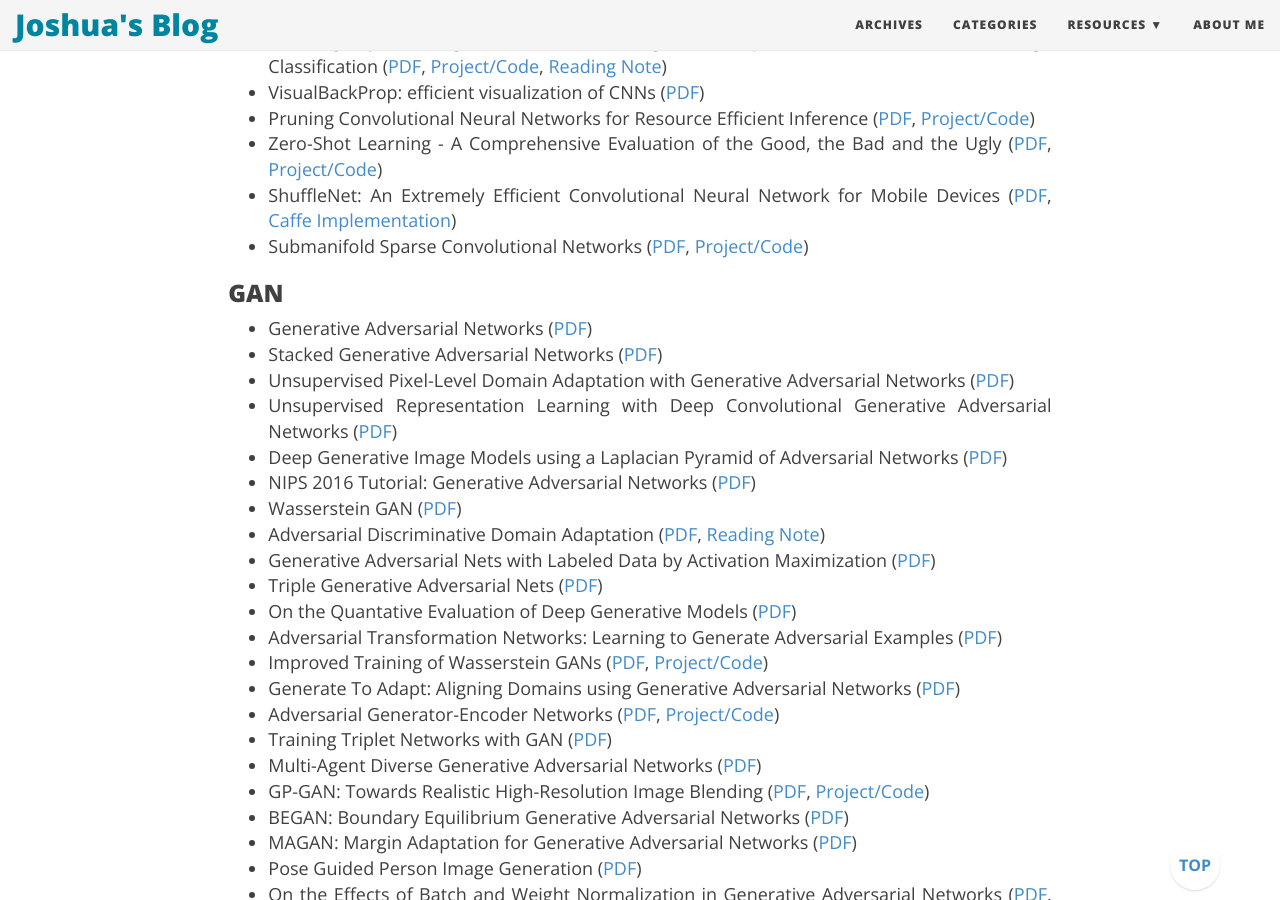
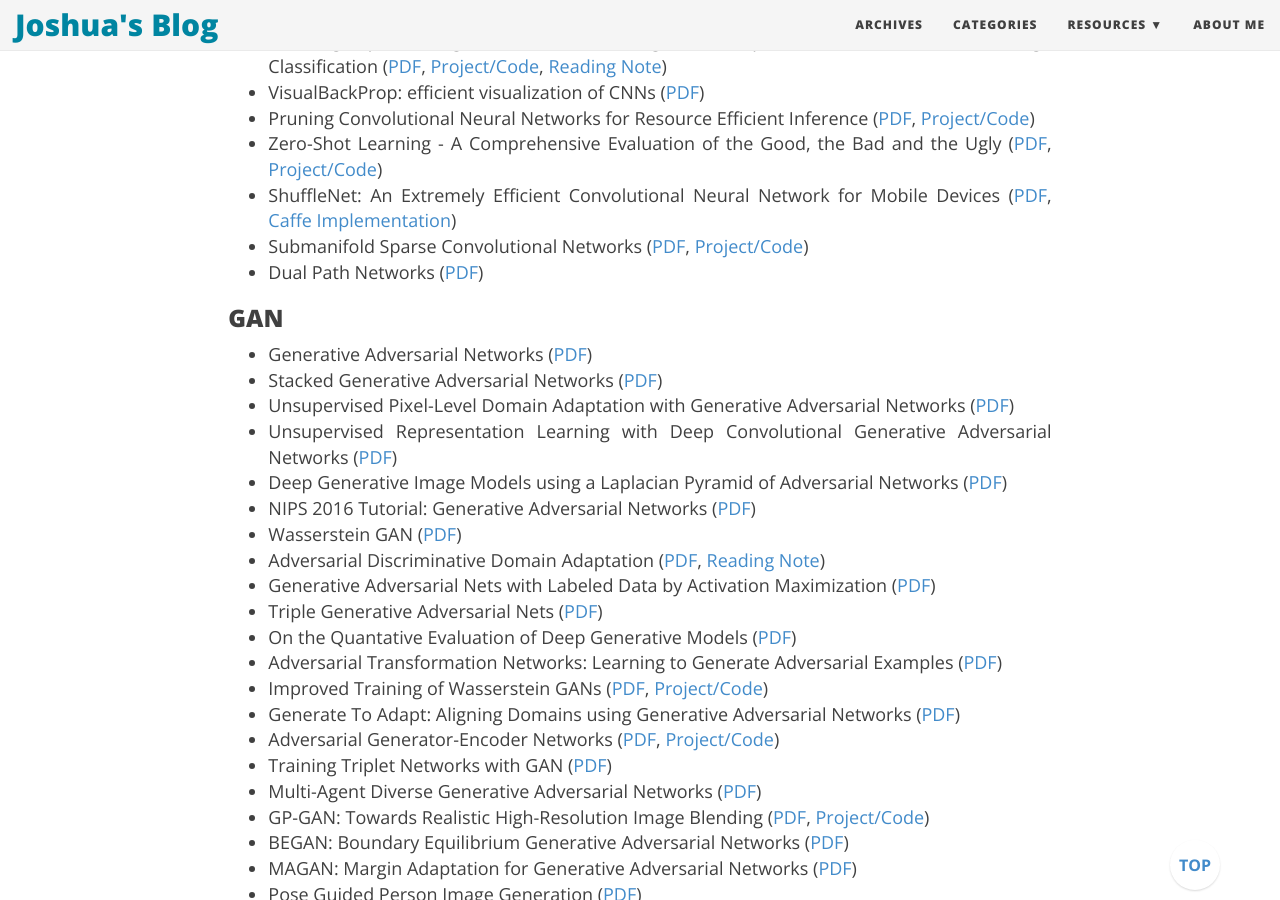
Before and after one commit to joshua19881228/joshua19881228.github.io, a Jekyll site: the page built from _posts/Computer_Vision/2016-08-25-my-jumble-of-computer-vision.md, in a window 1280 px wide and 900 px high, scrolled down 11293 px. Built offline with Jekyll 4.4.1, drawn with Linux system fonts in a browser that asks for light colours; nearby versions of some CDN libraries; comment, search, counter and statistics services are not loaded.

Commit message:
update post

```diff
--- a/_posts/Computer_Vision/2016-08-25-my-jumble-of-computer-vision.md
+++ b/_posts/Computer_Vision/2016-08-25-my-jumble-of-computer-vision.md
@@ -321,6 +321,7 @@ I am going to maintain this page to record a few things about computer vision th
 * Zero-Shot Learning - A Comprehensive Evaluation of the Good, the Bad and the Ugly ([PDF](https://arxiv.org/abs/1707.00600), [Project/Code](http://www.mpi-inf.mpg.de/departments/computer-vision-and-multimodal-computing/research/zero-shot-learning/zero-shot-learning-the-good-the-bad-and-the-ugly/))
 * ShuffleNet: An Extremely Efficient Convolutional Neural Network for Mobile Devices ([PDF](https://arxiv.org/abs/1707.01083), [Caffe Implementation](https://github.com/camel007/Caffe-ShuffleNet))
 * Submanifold Sparse Convolutional Networks ([PDF](https://arxiv.org/abs/1706.01307), [Project/Code](https://github.com/facebookresearch/SparseConvNet))
+* Dual Path Networks ([PDF](https://arxiv.org/abs/1707.01629))
 
 ### GAN ###
 
```
